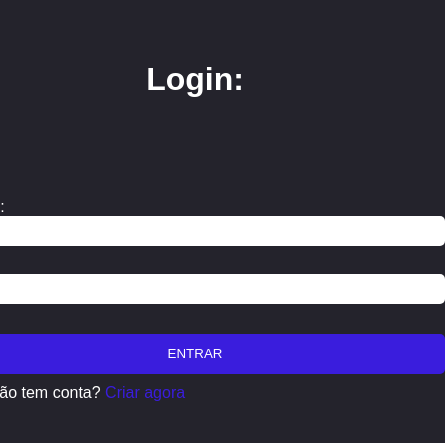
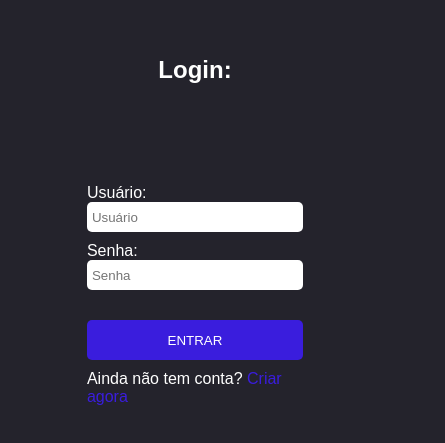
Before and after one commit to rafasenaris/site-cadastro-login, a plain HTML site: page index.html in a window 390 px wide. Shown: the part 191-634 px from the top of the page, 445 px wide, since content can reach past the window. Drawn offline with Linux system fonts and the light colour scheme.

Commit message:
feat: adicionando  layout responsivo

```diff
--- a/style.css
+++ b/style.css
@@ -66,3 +66,18 @@ body{
     }
 
 }
+
+@media (max-width: 576px) {
+    #cadastro,
+    #login {
+        width: 90%;
+        max-width: 350px;
+    }
+
+    #titulo-cadastro,
+    #titulo-login {
+        font-size: 1.5rem;
+        margin-bottom: 50px;
+        text-align: center;
+    }
+}
```
